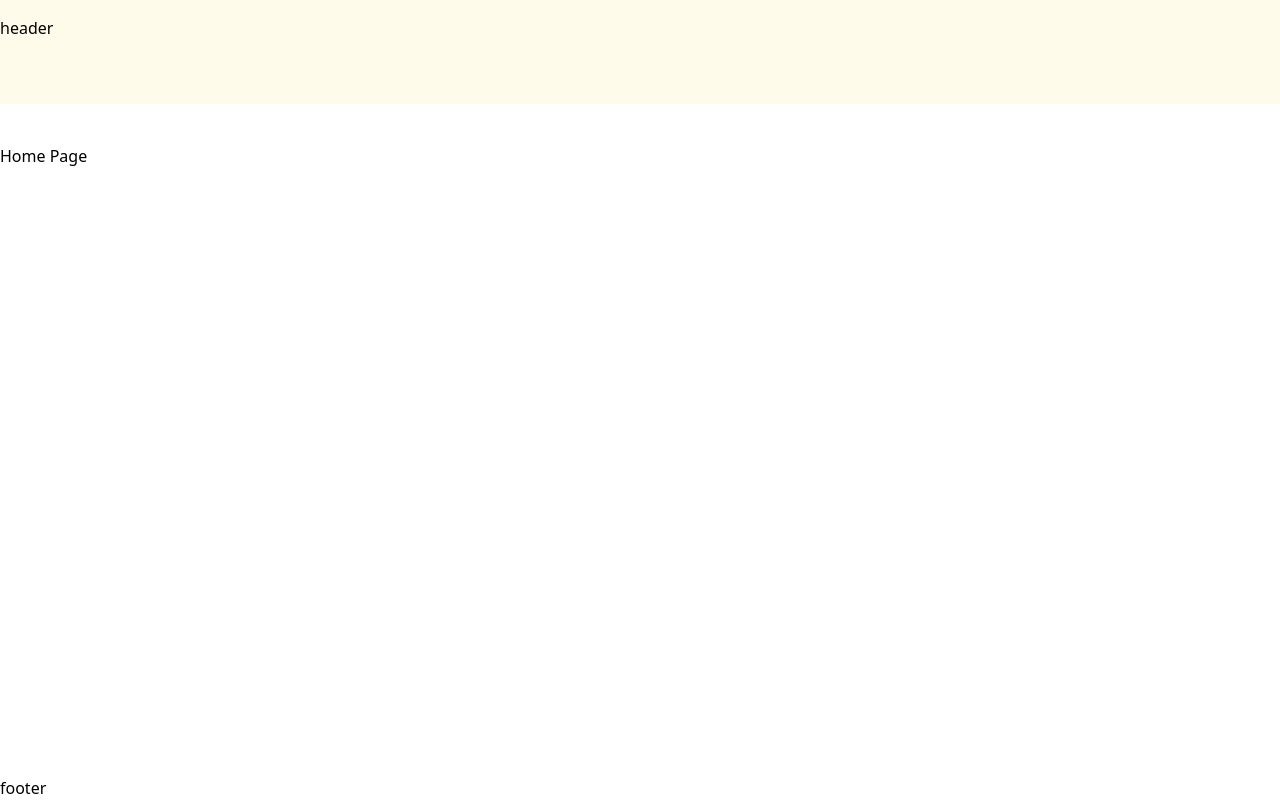
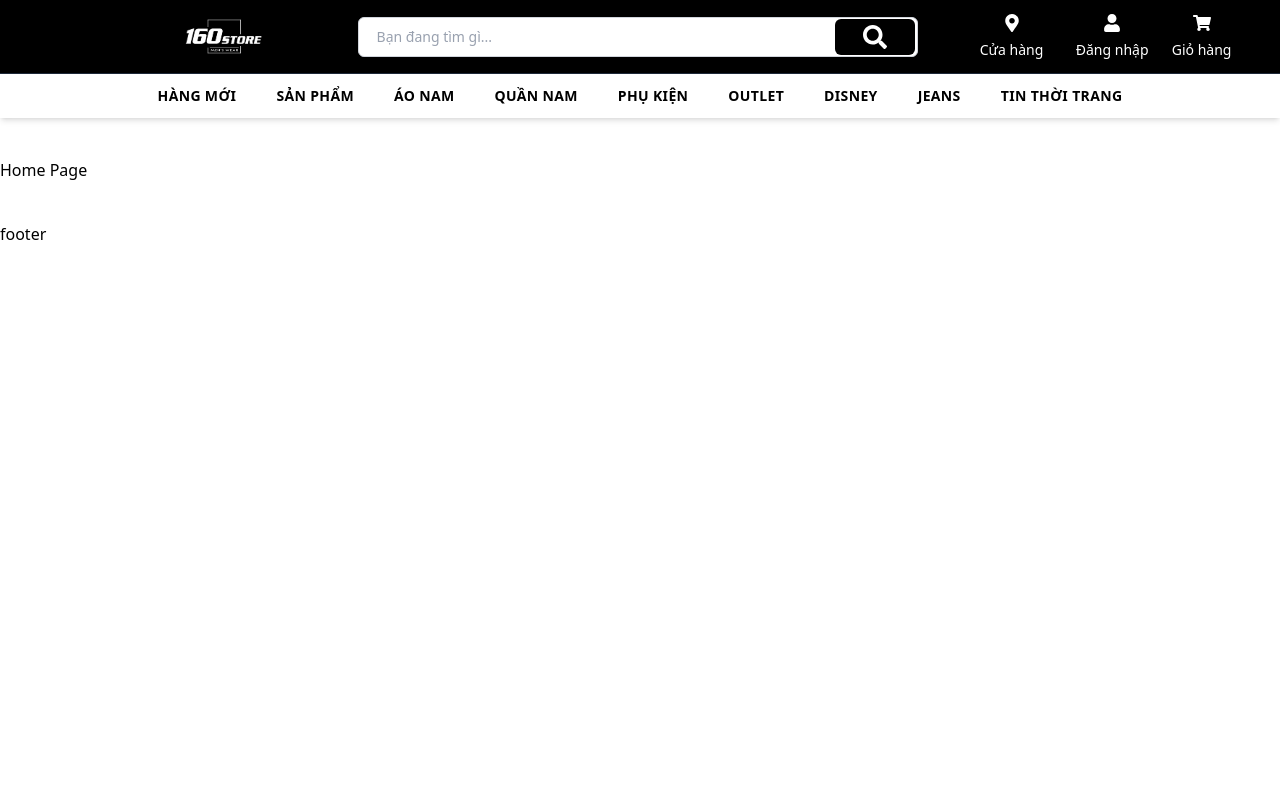
Before and after one commit to TrinhThinh2004/ShopQuanAo, a React app in the folder frontend/: page / in a window 1280 px wide. Built offline with nearby package versions, Linux system fonts and the light colour scheme; the HTML template or start-up script is replaced by a standard one.

Commit message:
build header

```diff
--- a/frontend/package.json
+++ b/frontend/package.json
@@ -13,6 +13,8 @@
     "@tailwindcss/vite": "^4.1.13",
     "react": "^19.1.1",
     "react-dom": "^19.1.1",
+    "react-icons": "^5.5.0",
+    "react-router-dom": "^7.9.3",
     "tailwindcss": "^4.1.13"
   },
   "devDependencies": {
--- a/frontend/src/components/Header/Header.tsx
+++ b/frontend/src/components/Header/Header.tsx
@@ -1,10 +1,87 @@
+import type { FC } from "react";
+import { FaSearch, FaShoppingCart, FaUser, FaMapMarkerAlt } from "react-icons/fa";
+import logo from "../../assets/images/logo-header.png";
 
-const Header = () => {
-  return (
-    <div>
-      header
+
+const HeaderTop: FC = () => (
+  <div className="bg-black border-b border-gray-800">
+    <div className="max-w-[1170px] mx-auto px-[15px] py-[10px] flex items-center justify-between h-[73.2px]">
+      {/* Logo */}
+      <div className="flex items-center justify-center gap-2 pl-[15px] w-[292.5px] h-[35px]">
+        <img src={logo} alt="Logo" className="h-[35px] w-auto object-contain" />
+      </div>
+
+      {/* Search */}
+      <div className="flex items-center w-[570px] h-[40px] p-[2px] bg-white rounded-md border border-gray-300">
+  <input
+    type="text"
+    placeholder="Bạn đang tìm gì..."
+    className="flex-1 h-full px-4 text-sm focus:outline-none  text-black placeholder-gray-400 bg-white rounded-l-full"
+  />
+  <button className="bg-black text-white w-[80px] h-[36px] rounded-md hover:bg-gray-800 transition flex items-center justify-center">
+    <FaSearch size={24} />
+  </button>
+</div>
+
+      {/* Actions */}
+      <ul className="list-inline list-unstyled mb-0 flex items-center gap-10 text-white w-[292.5px] h-[53.2px] pl-[62.25px] pr-[62.25px]">
+        <li className="flex items-center gap-2 hover:text-gray-300 transition w-[56px] h-[53.2px]">
+          <a href="#" className="flex flex-col items-center gap-2">
+            <FaMapMarkerAlt size={18} />
+            <span className="hidden md:inline font-medium text-sm whitespace-nowrap">Cửa hàng</span>
+          </a>
+        </li>
+        <li className="flex items-center gap-2 hover:text-gray-300 transition w-[56px] h-[53.2px]">
+          <a href="#" className="flex flex-col items-center gap-2">
+            <FaUser size={18} />
+            <span className="hidden md:inline font-medium text-sm whitespace-nowrap">Đăng nhập</span>
+          </a>
+        </li>
+        <li className="flex items-center gap-2 hover:text-gray-300 transition w-[56px] h-[53.2px]">
+          <a href="#" className="flex flex-col items-center gap-2">
+            <FaShoppingCart size={18} />
+            <span className="hidden md:inline font-medium text-sm whitespace-nowrap">Giỏ hàng</span>
+          </a>
+        </li>
+      </ul>
     </div>
-  )
-}
+  </div>
+);
 
-export default Header
+const HeaderBottom: FC = () => (
+  <nav className="bg-white text-black">
+    <div className="max-w-[1170px] mx-auto px-[15px]">
+      <ul className="flex justify-center gap-10 py-3 text-sm font-bold  uppercase tracking-wide">
+        {[
+          "Hàng mới",
+          "Sản phẩm",
+          "Áo nam",
+          "Quần nam",
+          "Phụ kiện",
+          "Outlet",
+          "Disney",
+          "Jeans",
+          "Tin thời trang",
+        ].map((item) => (
+          <li
+            key={item}
+            className="relative cursor-pointer hover:text-[#F68200] transition group"
+          >
+            {item}
+            <span className="absolute left-0 -bottom-1 w-0 h-[2px] bg-[#F68200] transition-all duration-300 group-hover:w-full"></span>
+          </li>
+        ))}
+      </ul>
+    </div>
+  </nav>
+);
+
+
+const Header: FC = () => (
+  <header className="w-full shadow-md">
+    <HeaderTop />
+    <HeaderBottom />
+  </header>
+);
+
+export default Header;
--- a/frontend/src/components/Layout/Layout.tsx
+++ b/frontend/src/components/Layout/Layout.tsx
@@ -5,22 +5,20 @@ import Footer from "../Footer/Footer";
 
 const Layout = ({ children }: PropsWithChildren) => {
   return (
-    <div className="flex min-h-screen flex-col">
-      <div className="bg-amber-50 pb-12">
-        <div className="container mx-auto py-4">
-          <Header />
+    <>
+      <div className="">
+        <Header />
+      </div>
+      <div className="container mx-auto">
+        <Hero />
         </div>
-        <div className="container mx-auto">
-          <Hero />
-        </div>
-      </div>
 
       <main className="container mx-auto flex-1 py-10">
         {children}
       </main>
 
       <Footer />
-    </div>
+    </>
   );
 };
 
```
Also changed, not shown: frontend/src/assets/images/logo-header.png (added), 1 other file (tests, documents, lock files or other folders).
